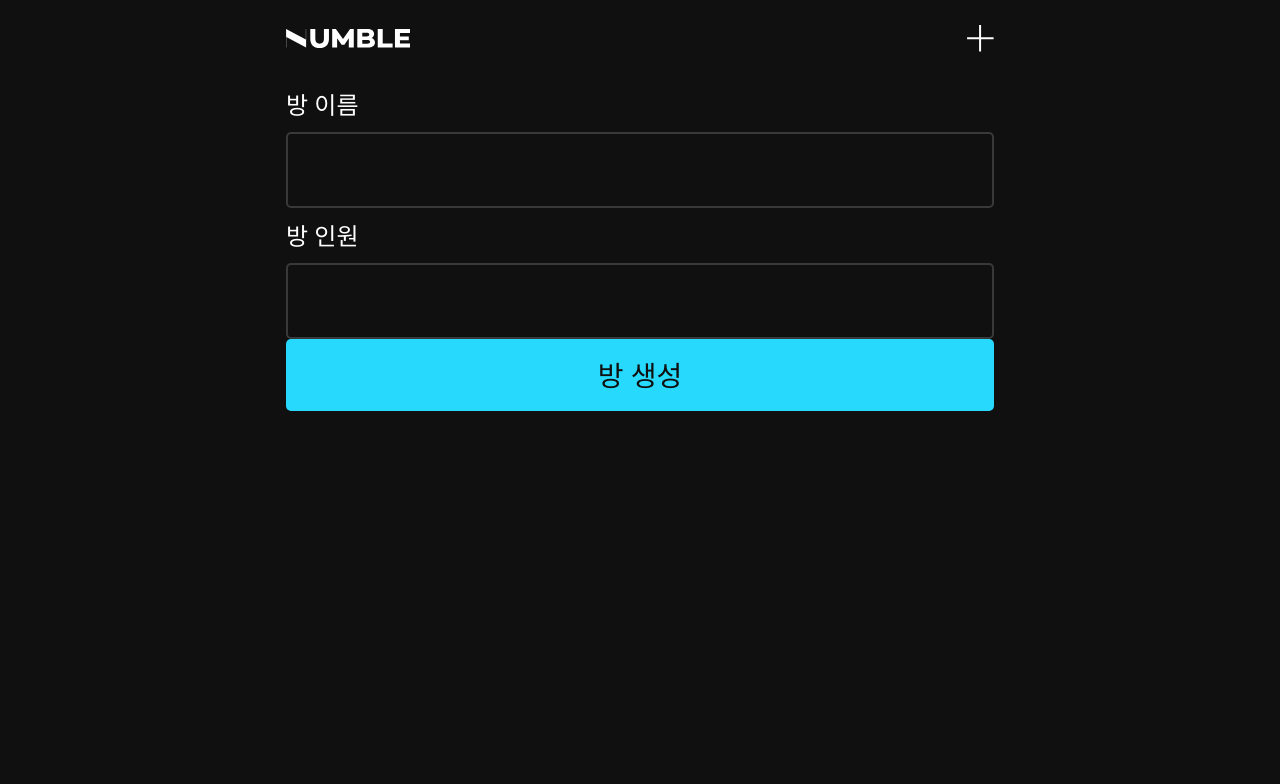
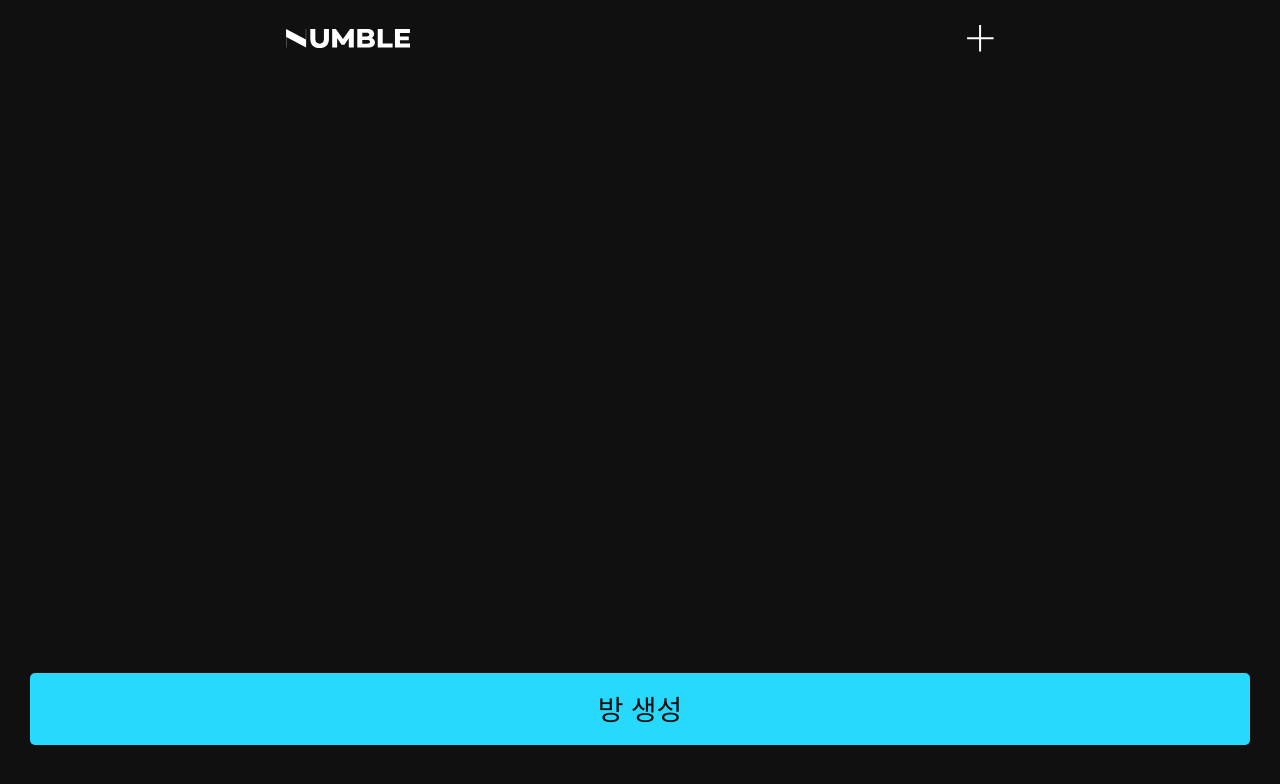
Before and after one commit to choi-sus/next-ai-chat, a Next.js app: page /main in a window 1280 px wide. Shown: the top 784 px of the page. Built offline with nearby package versions, Linux system fonts and the light colour scheme.

Commit message:
[Design] : createForm style 추가

```diff
--- a/src/app.features/login/components/ApiKeyForm.tsx
+++ b/src/app.features/login/components/ApiKeyForm.tsx
@@ -20,7 +20,7 @@ const ApiKeyForm = ({
         value={apiKey}
         _onChange={(e) => onChangeKey(e)}
       />
-      <ElButton type="submit" margin="mt-240">
+      <ElButton type="submit" margin="mt-220">
         Login
       </ElButton>
     </form>
--- a/src/app.features/main/components/ChatListForm.tsx
+++ b/src/app.features/main/components/ChatListForm.tsx
@@ -0,0 +1,41 @@
+import React from 'react';
+
+import { ElInput } from '@/components';
+
+interface ChatListForm extends React.FormHTMLAttributes<HTMLFormElement> {
+  children: React.ReactNode;
+  roomName: string;
+  onChangeRoomName: (e: React.ChangeEvent<HTMLInputElement>) => void;
+  peopleNum: string;
+  onChangePeopleNum: (e: React.ChangeEvent<HTMLInputElement>) => void;
+  createForm?: boolean;
+}
+
+const ChatListForm = ({
+  children,
+  roomName,
+  onChangeRoomName,
+  peopleNum,
+  onChangePeopleNum,
+  createForm,
+}: ChatListForm) => {
+  return (
+    <form className="absolute bottom-0 left-0 w-full px-30">
+      <div className={`${createForm ? 'block' : 'hidden'}`}>
+        <ElInput
+          title="방 이름"
+          value={roomName}
+          _onChange={onChangeRoomName}
+        />
+        <ElInput
+          title="방 인원"
+          value={peopleNum}
+          _onChange={onChangePeopleNum}
+        />
+      </div>
+      {children}
+    </form>
+  );
+};
+
+export default ChatListForm;
--- /dev/null
+++ b/src/app.features/main/components/index.ts
@@ -0,0 +1,2 @@
+export { default as ChatListForm } from './ChatListForm';
+export { default as Modal } from './Modal';
--- a/src/app.features/main/screen/ScreenMain.tsx
+++ b/src/app.features/main/screen/ScreenMain.tsx
@@ -1,25 +1,40 @@
 'use client';
 
-import React from 'react';
+import React, { useContext, useState } from 'react';
 
-import { ElButton, ElInput } from '@/components';
+import { ElButton } from '@/components';
 import useInput from '@/hooks/useInput';
+import { ModalContext } from '@/layout/screen/ScreenLayout';
+
+import { Modal } from '../components';
+import ChatListForm from '../components/ChatListForm';
 
 const ScreenMain = () => {
+  const { isModal } = useContext(ModalContext);
+  const [createForm, setCreateForm] = useState(false);
   const [roomName, onChangeRoomName] = useInput('');
   const [peopleNum, onChangePeopleNum] = useInput('');
 
+  const showCreateForm = () => {
+    setCreateForm(true);
+  };
+
+  const props = {
+    roomName,
+    onChangeRoomName,
+    peopleNum,
+    onChangePeopleNum,
+    createForm,
+  };
+
   return (
     <React.Fragment>
-      <ElInput title="방 이름" value={roomName} _onChange={onChangeRoomName} />
-      <ElInput
-        title="방 인원"
-        value={peopleNum}
-        _onChange={onChangePeopleNum}
-      />
-      <ElButton type="button" margin="">
-        방 생성
-      </ElButton>
+      <ChatListForm {...props}>
+        <ElButton type="button" margin="mb-55" _onClick={showCreateForm}>
+          방 생성
+        </ElButton>
+      </ChatListForm>
+      {isModal && <Modal />}
     </React.Fragment>
   );
 };
--- a/src/layout/screen/ScreenLayout.tsx
+++ b/src/layout/screen/ScreenLayout.tsx
@@ -1,6 +1,6 @@
 'use client';
 
-import React, { createContext, useCallback, useMemo, useState } from 'react';
+import React, { createContext, useCallback, useState } from 'react';
 
 import { useNavigation } from '@/hooks';
 
@@ -13,6 +13,8 @@ export const ModalContext = createContext({
 });
 
 const ScreenLayout = ({ children }: { children: React.ReactNode }) => {
+  const nav = useNavigation();
+
   const [isModal, setIsModal] = useState<boolean>(false);
 
   const openModal = useCallback(() => {
@@ -23,20 +25,9 @@ const ScreenLayout = ({ children }: { children: React.ReactNode }) => {
     setIsModal(false);
   }, []);
 
-  const value = useMemo(
-    () => ({
-      isModal,
-      openModal,
-      closeModal,
-    }),
-    [isModal],
-  );
-
-  const nav = useNavigation();
-
   return (
     <React.Fragment>
-      <ModalContext.Provider value={value}>
+      <ModalContext.Provider value={{ isModal, openModal, closeModal }}>
         {nav.path() !== '/' && <Header pathname={nav.path()} />}
         <Container>{children}</Container>
       </ModalContext.Provider>
--- a/src/styles/globals.css
+++ b/src/styles/globals.css
@@ -16,6 +16,6 @@
     max-width: 768px;
   }
   body > main {
-    height: 100vh;
+    height: calc(100vh - 80px);
   }
 }
```
